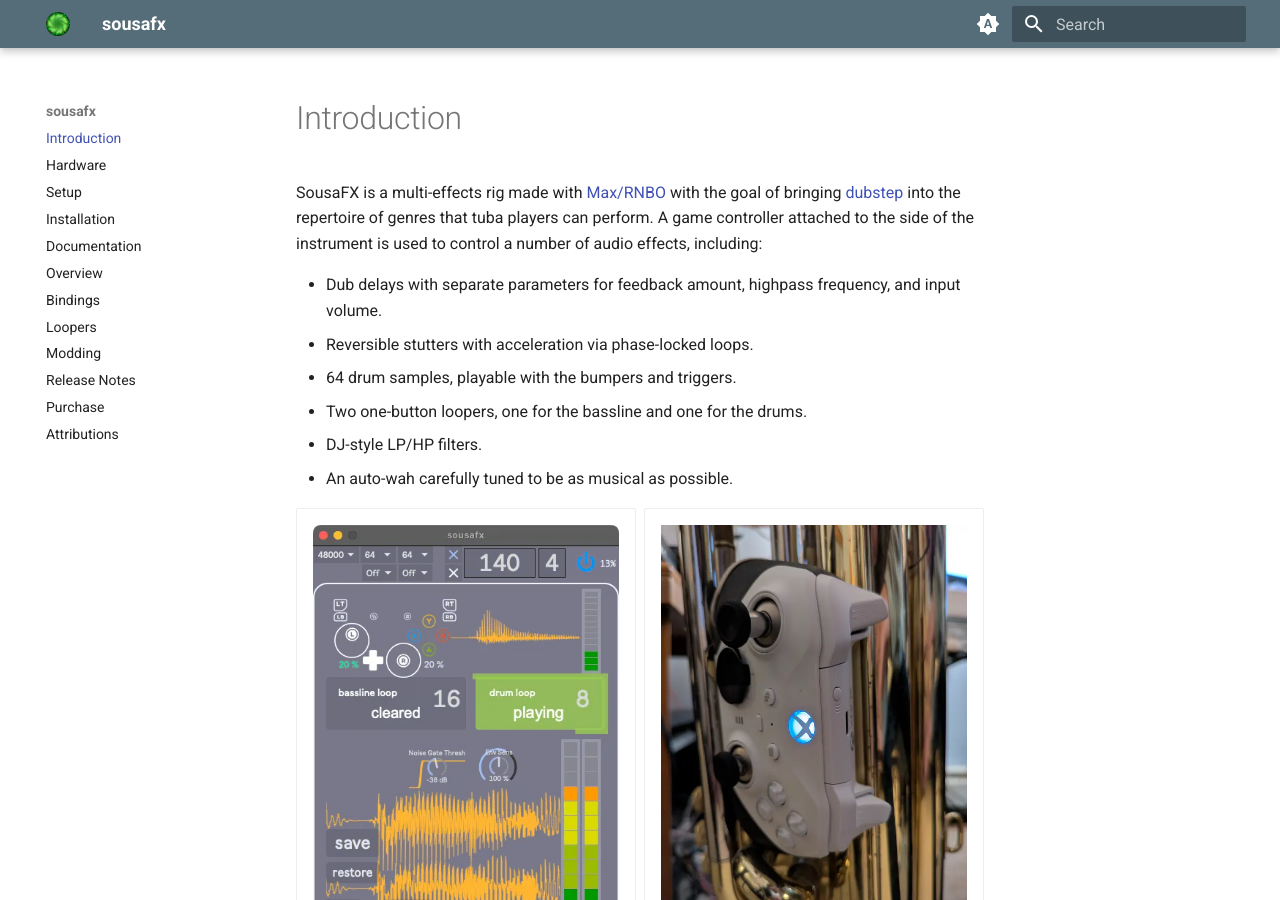
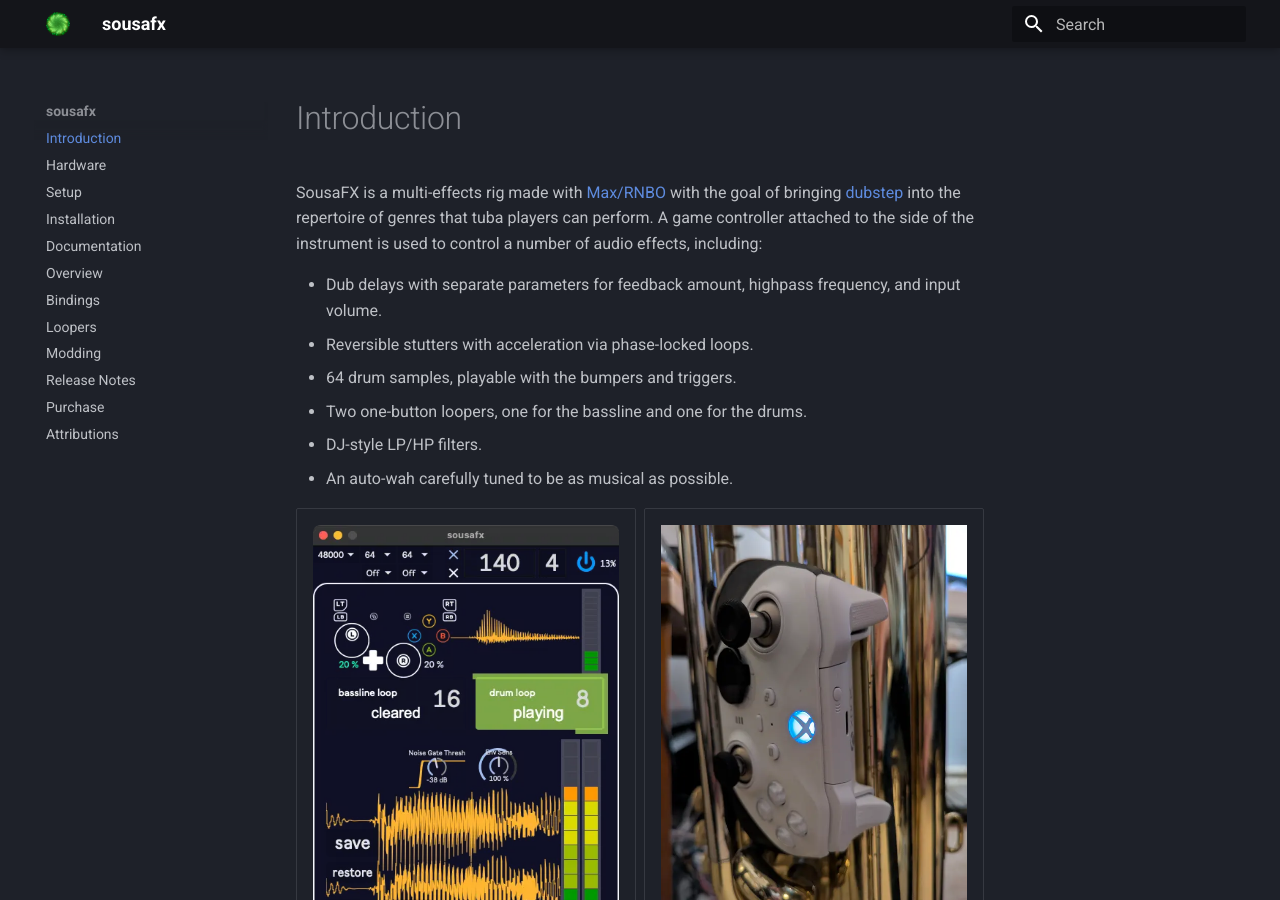
Before and after one commit to Sousastep/SousaFX-rnbo-docs, an MkDocs documentation site: the page built from docs/index.md, in a window 1280 px wide and 900 px high. Built offline with MkDocs 1.6.1 and Material for MkDocs 9.7.7, drawn with Linux system fonts in a browser that asks for light colours; the version menu is left out.

Commit message:
remove lightmode

```diff
--- a/mkdocs.yml
+++ b/mkdocs.yml
@@ -17,28 +17,8 @@
 theme:
   name: material
   palette:
-
-    # Palette toggle for automatic mode
-    - media: "(prefers-color-scheme)"
-      toggle:
-        icon: material/brightness-auto
-        name: Switch to light mode
-
-    # Palette toggle for light mode
-    - media: "(prefers-color-scheme: light)"
-      scheme: default
-      primary: blue grey
-      toggle:
-        icon: material/brightness-7
-        name: Switch to dark mode
-
-    # Palette toggle for dark mode
-    - media: "(prefers-color-scheme: dark)"
-      scheme: slate
-      primary: black
-      toggle:
-        icon: material/brightness-4
-        name: Switch to system preference
+    scheme: slate
+    primary: black
 
   features:
     - search.suggest
@@ -71,10 +51,7 @@
   - admonition
   - pymdownx.details
   - pymdownx.superfences
+  - pymdownx.blocks.caption
   - attr_list
   - md_in_html
-  - pymdownx.blocks.caption
-  - admonition
-  - pymdownx.details
-  - pymdownx.superfences
   - def_list
```
